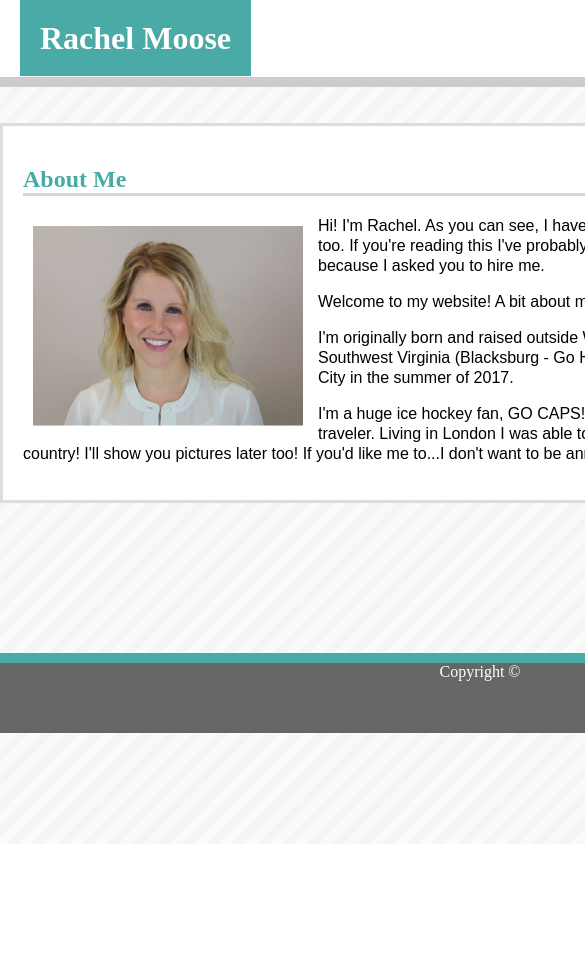
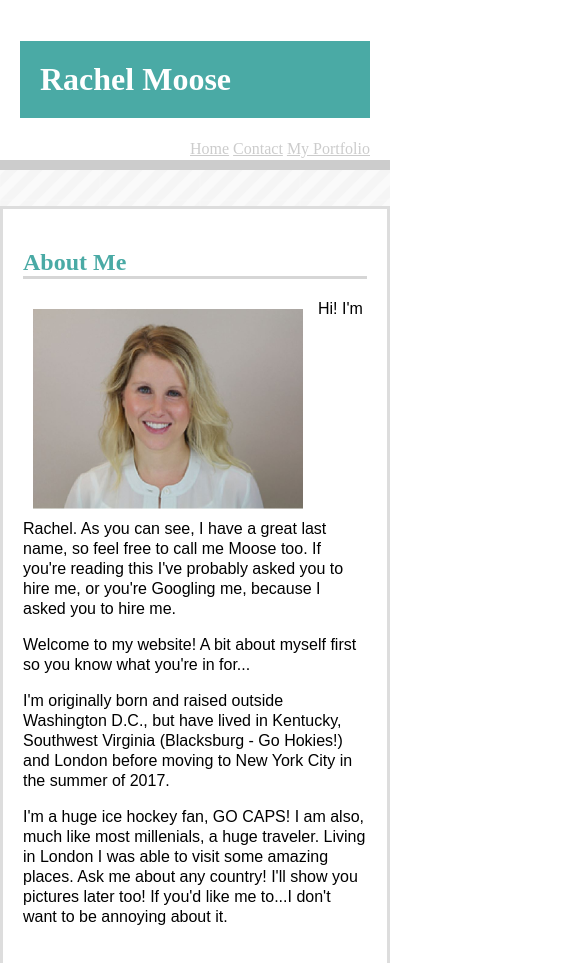
Before and after one commit to rachelemoose/Responsive-Portfolio-No-Bootstrap, a plain HTML site: page index.html in a window 390 px wide. Shown: the top 963 px of the page, 585 px wide, since content can reach past the window. Before the commit the page ends 844 px from the top, so only its background shows below. Drawn offline with Linux system fonts and the light colour scheme; a script that the page names is missing.

Commit message:
more responsive for mobile

```diff
--- a/Assets/css/main.css
+++ b/Assets/css/main.css
@@ -164,10 +164,27 @@ input[type=email] {
     }
 }
 @media screen and (max-width: 768px) {
+    .container {
+        width: 100%;
+    }
 
 }
 @media screen and (max-width: 640px) {
-    .main-header{
+    .main-header {
         position: static;
+        display: block;
+        max-width: 100%;
+    }
+
+    h1 {
+        max-width: 100%;
+        display: block;
+
+    }
+    .container {
+        max-width:100%;
+    }
+    nav {
+        text-align: center;
     }
 }
--- a/index.html
+++ b/index.html
@@ -11,13 +11,13 @@
 <body>
   <div class="container">
       <div class="main-header">
+            <h1>Rachel Moose</h1>
           <nav>
             <a class="navbar-brand" href="index.html">Home</a>
             <a class="navbar-brand" href="contactme.html">Contact</a>
             <a class="navbar-brand" href="myportfolio.html">My Portfolio</a>
             </button>
             </nav>
-        <h1>Rachel Moose</h1>
         </div>
             <br>
             <br>
```
Also changed, not shown: contactme.html (+1 -1 lines), myportfolio.html (+1 -1 lines).
